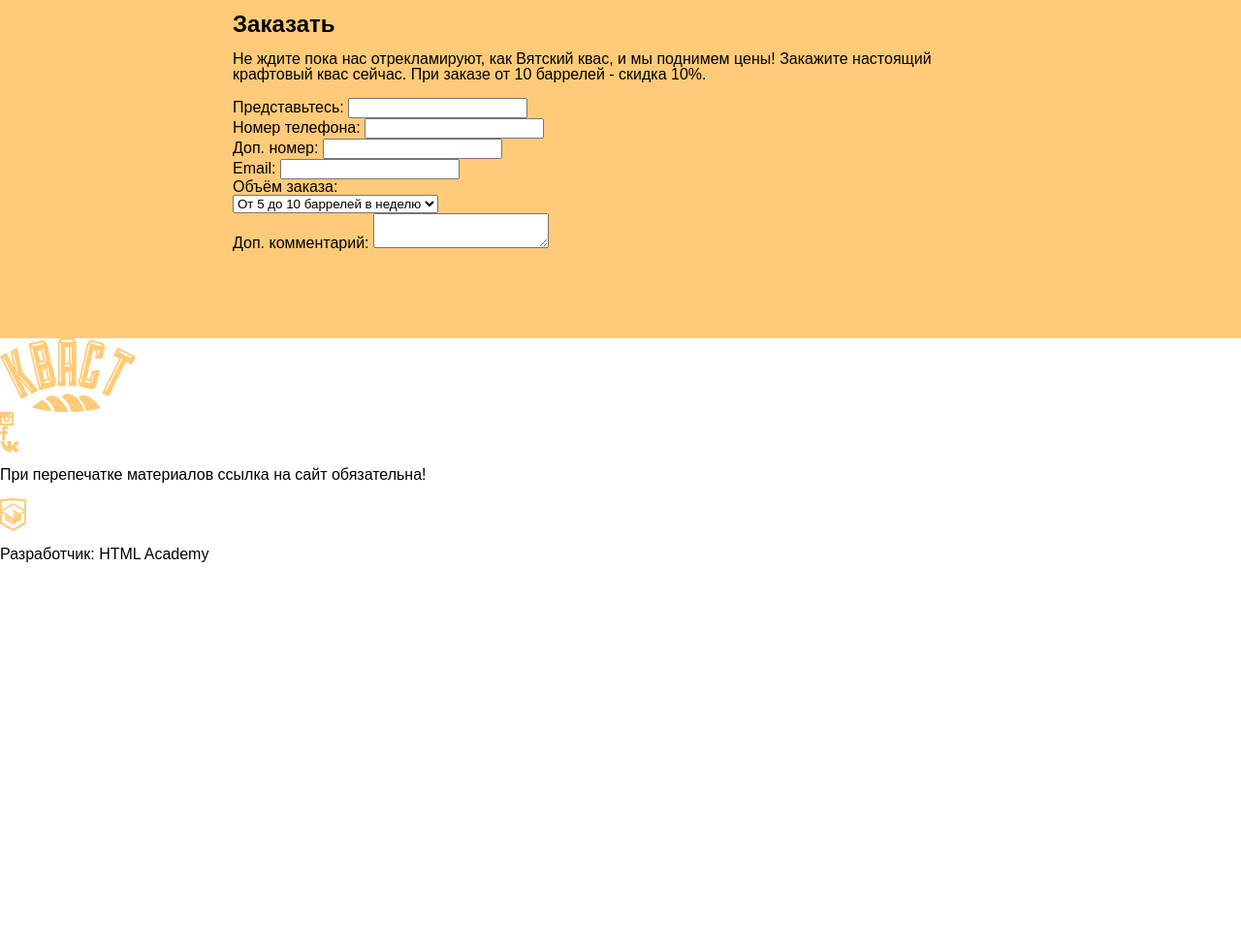
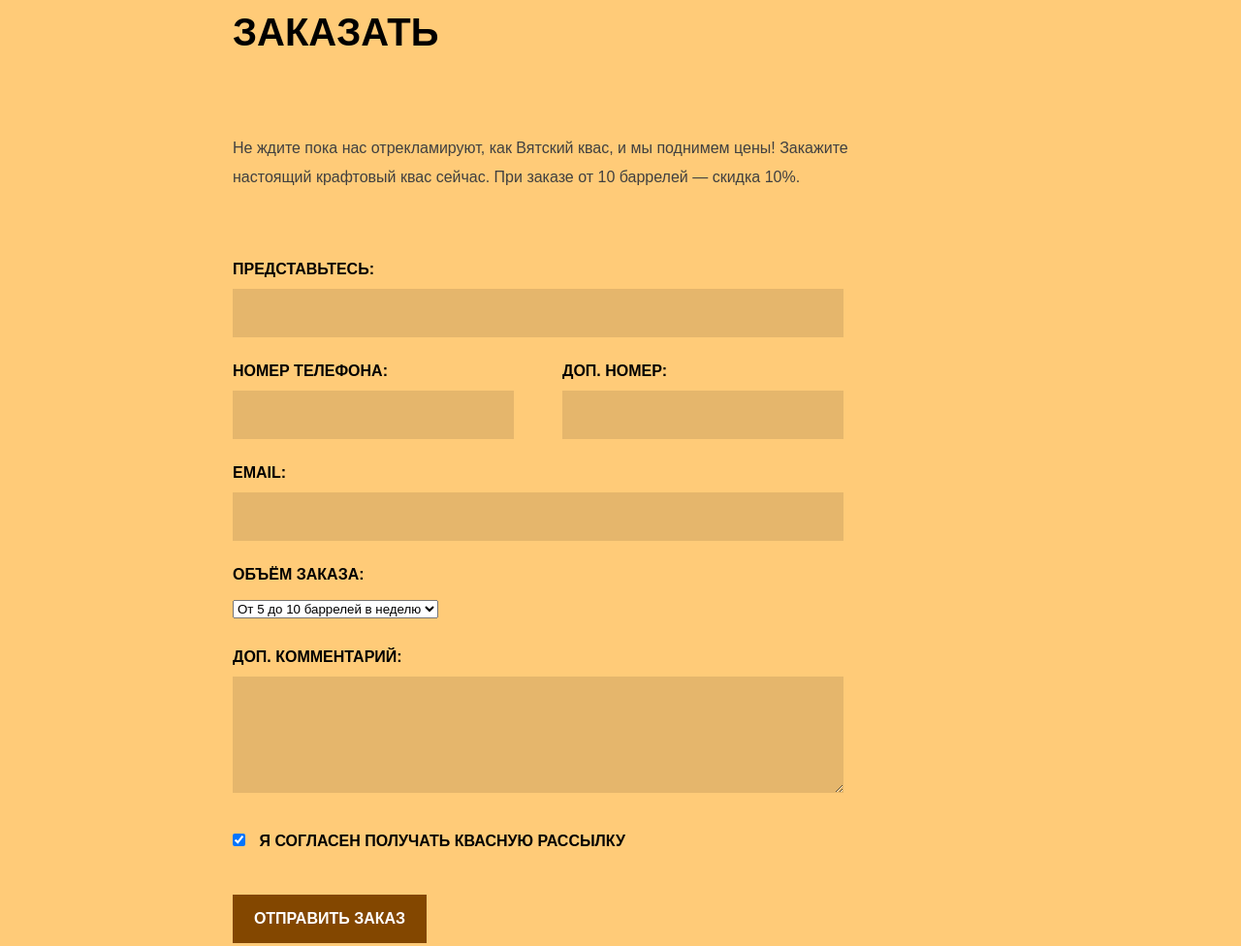
Before and after one commit to smvconnect/keksby, a plain HTML site: page index.html in a window 1280 px wide. Shown: the part 3904-4880 px from the top of the page at 97% size. Before the commit the page ends 4500 px from the top, so only its background shows below. Drawn offline with Linux system fonts and the light colour scheme.

Commit message:
Complete order form

```diff
--- a/index.html
+++ b/index.html
@@ -162,35 +162,42 @@
         </section>
         <section class="main__orderForm">
             <div class="container-800">
-                <h2 class="orderForm__title">Заказать</h2>
-                <p class="orderForm__text">Не ждите пока нас отрекламируют, как Вятский квас, и мы поднимем цены! Закажите настоящий крафтовый квас сейчас. При заказе от 10 баррелей - скидка 10%.</p>
-                <form action="post">
-                    <label for="name">
-                        Представьтесь:
-                        <input type="text" name="name" id="name">
-                    </label><br>
-                    <label for="phone">
-                        Номер телефона:
-                        <input type="tel" name="phone" id="phone">
-                    </label><br>
-                    <label for="add.phone">
-                        Доп. номер:
-                        <input type="tel" name="add.phone" id="add.phone">
-                    </label><br>
-                    <label for="email">
-                        Email:
+                <h2 class="order__title">Заказать</h2>
+                <p class="order__text">Не ждите пока нас отрекламируют, как Вятский квас, и мы поднимем цены! Закажите настоящий крафтовый квас сейчас. При заказе от 10 баррелей — скидка 10%.</p>
+                <form class="order__input" action="" method="post">
+                    <div class="order__group">
+                        <label for="fullname">Представьтесь:</label>
+                        <input type="text" name="fullname" id="fullname">
+                    </div>
+                    <div class="order__group clearfix">
+                        <div class="order__group-left">
+                            <label for="phone">Номер телефона:</label>
+                            <input type="tel" name="phone" id="phone">
+                        </div>
+                        <div class="order__group-right">
+                            <label for="phone_add">Доп. номер:</label>
+                            <input type="tel" name="phone_add" id="phone_add">
+                        </div>
+                    </div>
+                    <div class="order__group">
+                        <label for="email">Email:</label>
                         <input type="email" name="email" id="email">
-                    </label><br>
-                    <label for="value">Объём заказа:</label><br>
+                    </div>
+                    <div class="order__group orderValue">
+                        <label for="value">Объём заказа:</label><br>
                         <select name="value" id="value">
                             <option value="10">От 5 до 10 баррелей в неделю</option>
-                        </select><br>
-                    <label for="comment">Доп. комментарий:
-                        <textarea name="comment" id="comment" rows="2"></textarea>
-
-
-
-
+                        </select>
+                    </div>
+                    <div class="order__group comment">
+                        <label for="comment">Доп. комментарий:</label>
+                        <textarea name="comment" id="comment"  rows="2"></textarea>
+                    </div>
+                    <div class="order__group mail">
+                        <input type="checkbox" name="mailing" id="mailing" checked>
+                        <label for="mailing">Я согласен получать квасную рассылку</label>
+                    </div>
+                    <input class="btn" type="submit" value="Отправить заказ">
                 </form>
             </div>
         </section>
--- a/style.css
+++ b/style.css
@@ -506,13 +506,120 @@ sup {
 /* Order */
 
 .main__orderForm {
-    padding-top: 90px;
-    padding-bottom: 90px;
+    padding-top: 80px;
+    padding-bottom: 110px;
     background-color: #ffcb78;
 }
 
+.order__title {
     font-size: 40px;
     text-transform: uppercase;
     padding-top: 10px;
     padding-bottom: 10px;
     margin-bottom: 75px;
+}
+
+.order__text {
+    font-size: 16px;
+    color: #404040;
+    font-weight: 400;
+    line-height: 30px;
+    margin-bottom: 70px;
+    width: 660px;
+}
+
+.order__input {
+    width: 630px;
+}
+
+.order__group {
+    margin-bottom: 25px;
+    position: relative;
+}
+
+.order__group-left,
+.order__group-right {
+    width: 290px;
+}
+
+.order__group-left {
+    float: left;
+}
+
+.order__group-right {
+    float: right;
+}
+
+.order__group-left input[type="tel"],
+.order__group-right input[type="tel"] {
+    width: 290px;
+    box-sizing: border-box;
+    height: 50px;
+    background-color: rgba(0, 0, 0, 0.1);
+    border: 0px;
+}
+
+
+.order__group input[type="text"],
+.order__group input[type="email"],
+.order__group textarea {
+    box-sizing: border-box;
+    width: 100%;
+    height: 50px;
+    background-color: rgba(0, 0, 0, 0.1);
+    border: 0px;
+}
+
+.order__group select {
+    position: absolute;
+    top: 36px;
+}
+.orderValue {
+    margin-bottom: 39px;
+}
+
+.order__group label {
+    display: block;
+    text-transform: uppercase;
+    margin-bottom: 10px;
+    line-height: 20px;
+    font-weight: 600;
+    font-size: 16px;
+}
+
+.order__group textarea {
+    height: 120px;
+
+}
+
+.mail label {
+    display: inline;
+    margin-left: 0px;
+}
+
+.order__group input[type="checkbox"] {
+    margin: 0px;
+    margin-right: 10px;
+}
+
+.comment {
+    margin-bottom: 37px;
+}
+
+.mail {
+    margin-bottom: 45px;
+}
+
+.btn {
+    width: 200px;
+    padding: 15px;
+    background-color: #834700;
+    color: rgba(255, 255, 255, 1);
+    font-size: 16px;
+    line-height: 20px;
+    border: 0px;
+    text-transform: uppercase;
+    font-weight: 600;
+}
+
+/* Footer */
```
